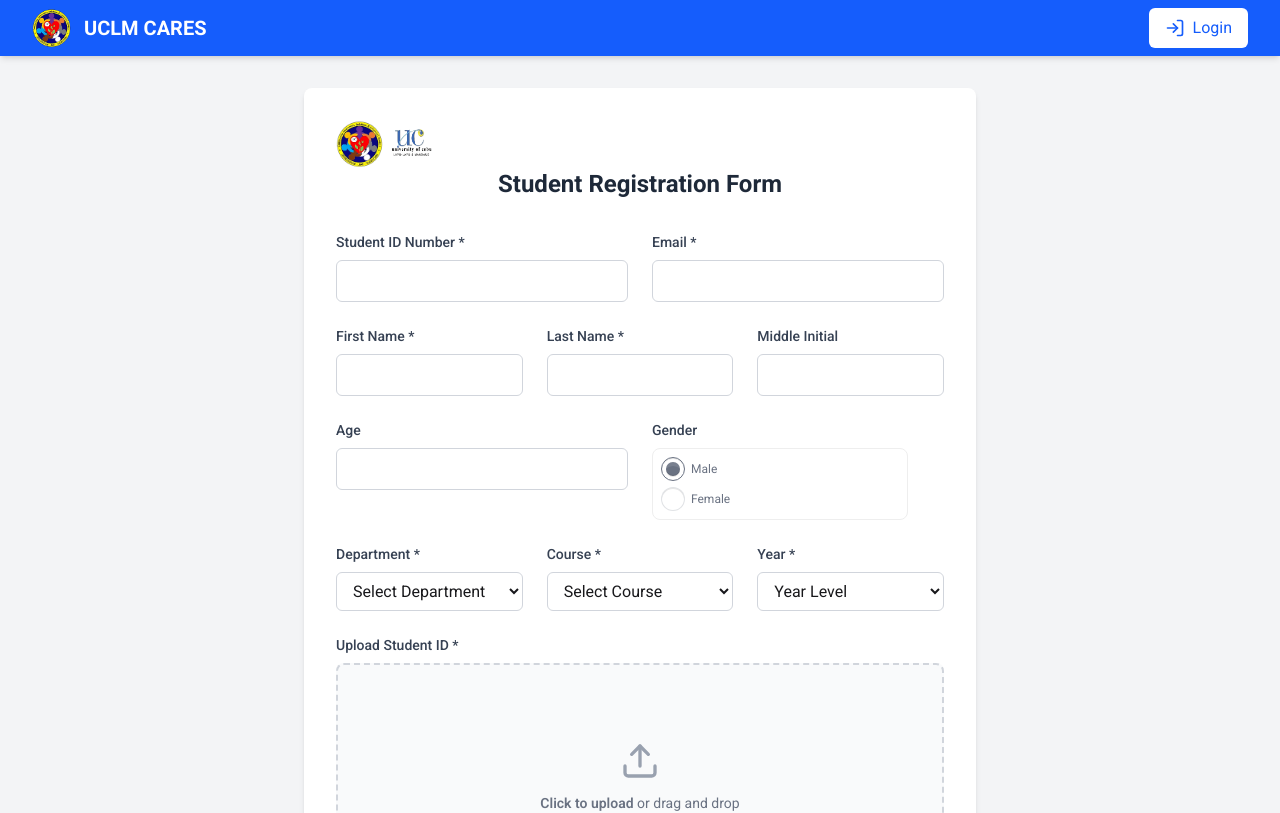
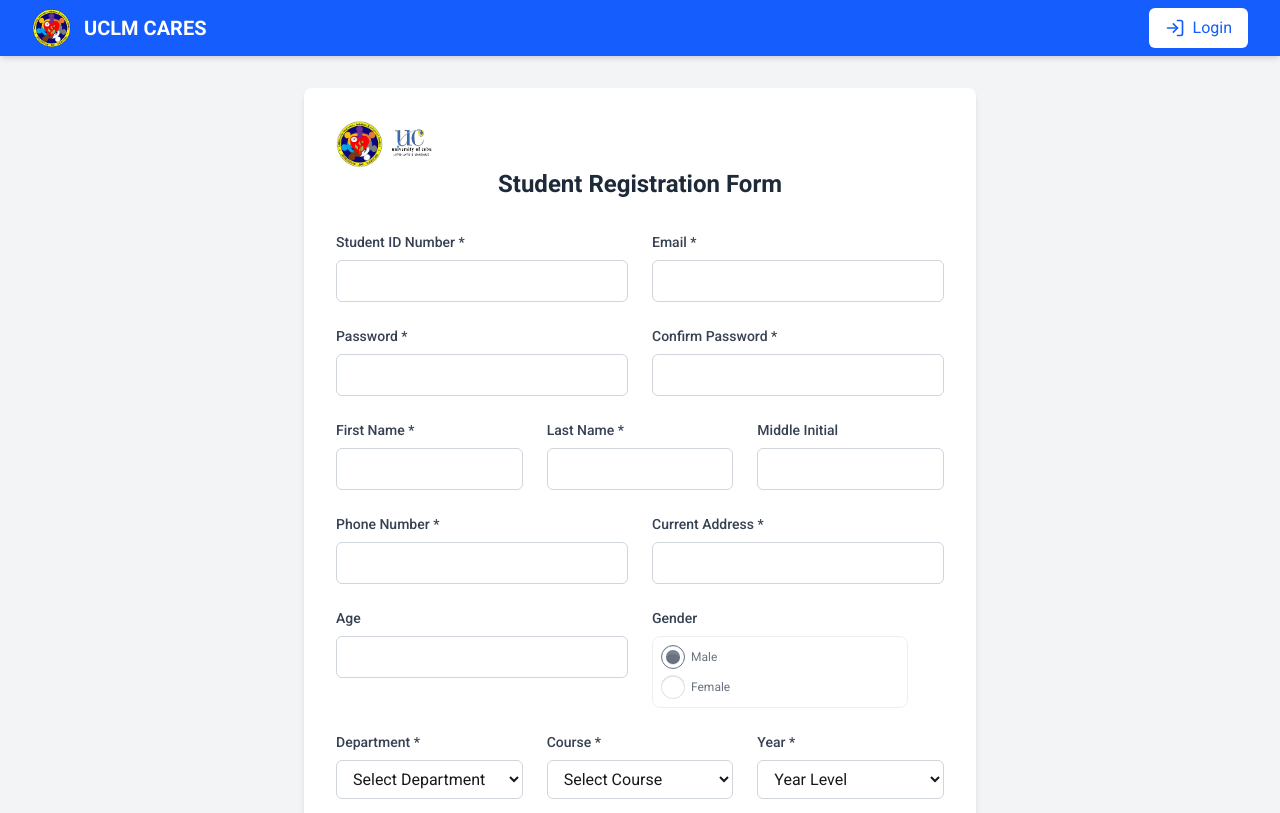
Before and after one commit to ford-HUB/Capstone-Project-3rd-Year-To-4rd-Year, a React (Vite) app: page /register-account in a window 1280 px wide. Shown: the top 813 px of the page. Built offline with nearby package versions, Linux system fonts and the light colour scheme.

Commit message:
improvise ui of option registration

```diff
--- a/src/MainTree.jsx
+++ b/src/MainTree.jsx
@@ -1,4 +1,3 @@
-import React, { Children } from 'react'
 import GuestHome from './pages/guest/GuestHome'
 import Fallback from './pages/fallback'
 import Timeline from './pages/guest/Timeline'
--- a/src/components/participant/LeftCard.jsx
+++ b/src/components/participant/LeftCard.jsx
@@ -3,7 +3,6 @@ import { useLocation } from "react-router-dom"
 import Matching from "./Matching"
 
 const LeftCard = ({open, setOpen, children}) => {
-  const location = useLocation()
 
   return (
     <>
--- a/src/pages/auth/LoginPage.jsx
+++ b/src/pages/auth/LoginPage.jsx
@@ -238,7 +238,7 @@ const LoginPage
                 <div className="divisor w-full flex items-center justify-center mt-4">
                     <hr className="w-full border-t border-slate-300" />
                     <span className="absolute bg-white px-2 my- 3 text-sm font-base text-gray-400">
-                        Choose Position
+                        Registration Option
                     </span>
                 </div>
 
@@ -248,7 +248,7 @@ const LoginPage
                     <button onClick={GoToDonor} className='bg-blue-600 rounded-md text-white w-full px-1.5 my-1.5 py-2 text-[18px] font-Roboto flex justify-center cursor-pointer hover:bg-blue-700 transition-colors duration-400 hover:text-white'
                     >Donor</button>
                     <button onClick={GotoRequestStaff} className='bg-blue-600 rounded-md text-white w-full px-1.5 py-2 text-[18px] font-Roboto flex justify-center cursor-pointer hover:bg-blue-700 transition-colors duration-400 hover:text-white'
-                    >Staff</button>
+                    >Request Approval Registration</button>
                 </div>
             </OptionModal>
 
--- a/src/pages/auth/StudentRegistration.jsx
+++ b/src/pages/auth/StudentRegistration.jsx
@@ -251,7 +251,43 @@ const StudentRegistration = () => {
                     value={formData.email}
                     onChange={handleInputChange}
                     className="w-full px-3 py-2 border border-gray-300 rounded-md focus:outline-none focus:ring-2 focus:ring-blue-500"
-                    // required
+                    required
+                  />
+                </div>
+              </div>
+
+              <div className="grid grid-cols-1 md:grid-cols-2 gap-6">
+                <div>
+                  <label
+                    htmlFor="Password"
+                    className="block text-sm font-medium text-gray-700 mb-2"
+                  >
+                    Password *
+                  </label>
+                  <input
+                    type="text"
+                    id="Password"
+                    name="Password"
+
+                    className="w-full px-3 py-2 border border-gray-300 rounded-md focus:outline-none focus:ring-2 focus:ring-blue-500"
+                    required
+                  />
+                </div>
+
+                <div>
+                  <label
+                    htmlFor="Confirm Password"
+                    className="block text-sm font-medium text-gray-700 mb-2"
+                  >
+                    Confirm Password *
+                  </label>
+                  <input
+                    type="text"
+                    id="ConfirmPassword"
+                    name="ConfirmPassword"
+
+                    className="w-full px-3 py-2 border border-gray-300 rounded-md focus:outline-none focus:ring-2 focus:ring-blue-500"
+                    required
                   />
                 </div>
               </div>
@@ -307,6 +343,42 @@ const StudentRegistration = () => {
                     value={formData.middleName}
                     onChange={handleInputChange}
                     className="w-full px-3 py-2 border border-gray-300 rounded-md focus:outline-none focus:ring-2 focus:ring-blue-500"
+                  />
+                </div>
+              </div>
+
+              <div className="grid grid-cols-1 md:grid-cols-2 gap-6">
+                <div>
+                  <label
+                    htmlFor="PhoneNuumber"
+                    className="block text-sm font-medium text-gray-700 mb-2"
+                  >
+                    Phone Number *
+                  </label>
+                  <input
+                    type="text"
+                    id="phoneNumber"
+                    name="phoneNumber"
+
+                    className="w-full px-3 py-2 border border-gray-300 rounded-md focus:outline-none focus:ring-2 focus:ring-blue-500"
+                    required
+                  />
+                </div>
+
+                <div>
+                  <label
+                    htmlFor="CurrentAddress"
+                    className="block text-sm font-medium text-gray-700 mb-2"
+                  >
+                    Current Address *
+                  </label>
+                  <input
+                    type="text"
+                    id="CurrentAddress"
+                    name="CurrentAddress"
+
+                    className="w-full px-3 py-2 border border-gray-300 rounded-md focus:outline-none focus:ring-2 focus:ring-blue-500"
+                    required
                   />
                 </div>
               </div>
--- a/src/pages/participant/ParticipantHomePage.jsx
+++ b/src/pages/participant/ParticipantHomePage.jsx
@@ -13,7 +13,7 @@ const ParticipantHomePage = () => {
         </div>
       </div>
     </div>
-  );
+  );S
 };
 
 export default ParticipantHomePage;
```
